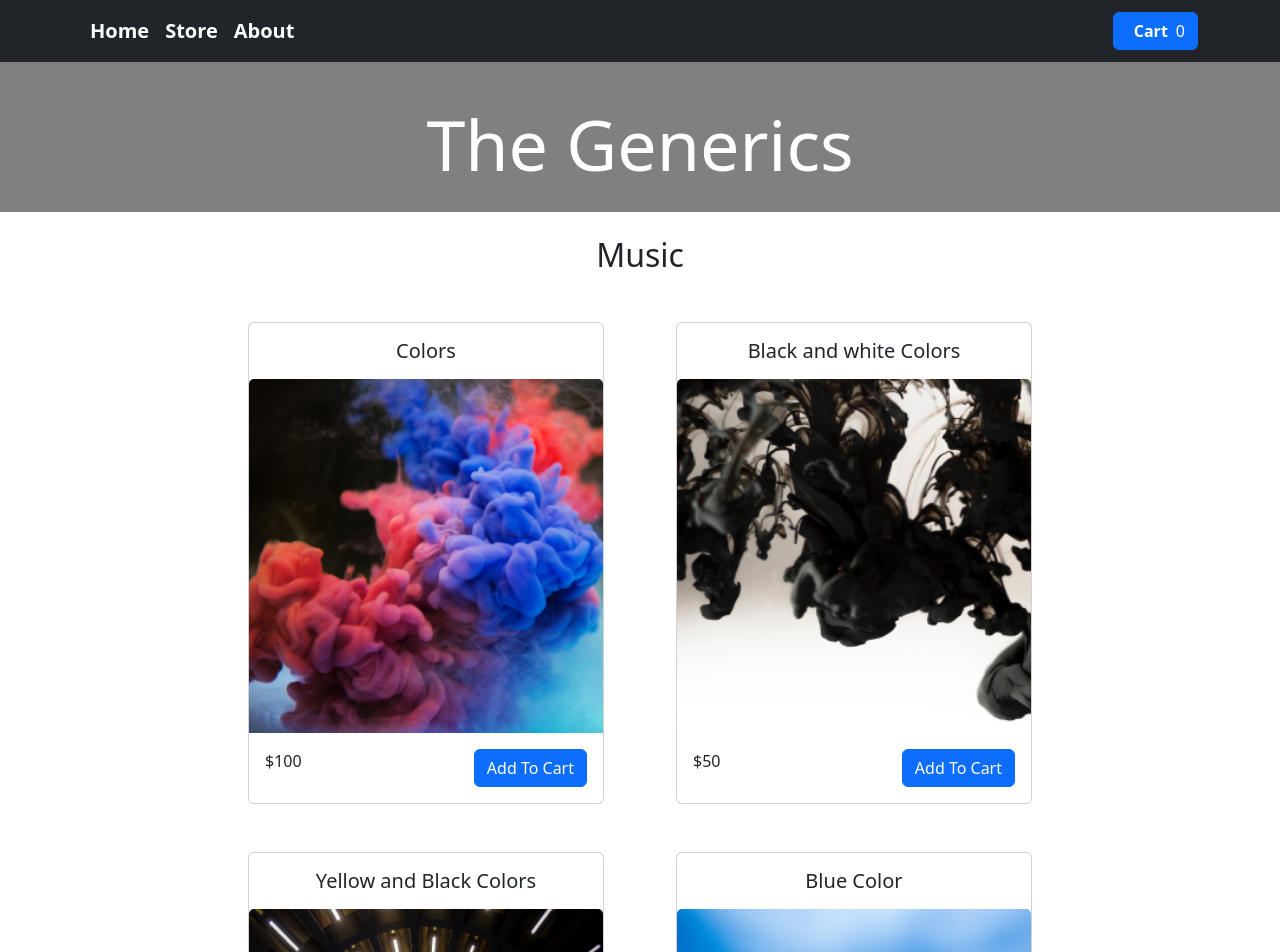
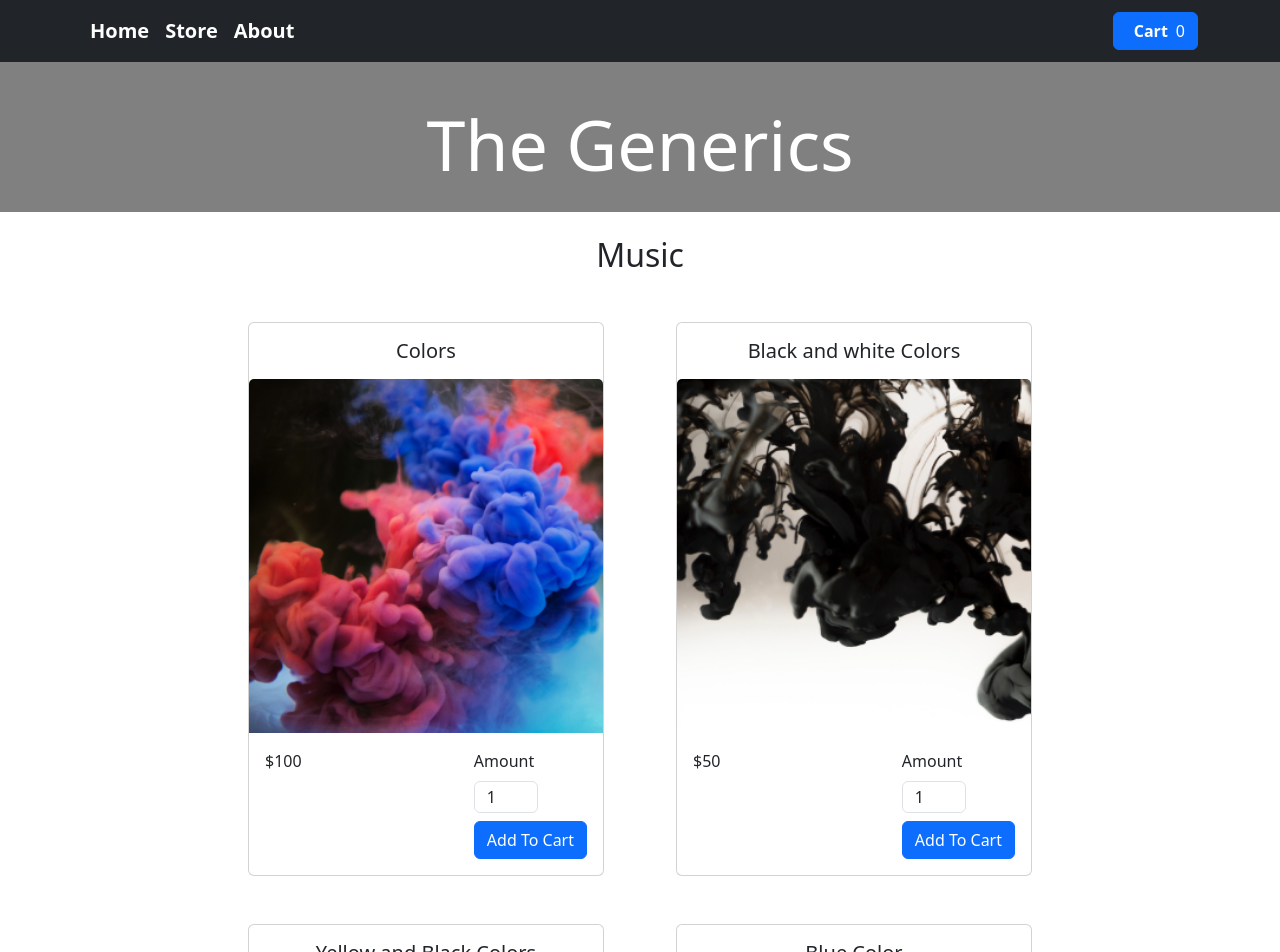
Before and after one commit to MonalisaBasa/REACT_E-com, a React (Create React App) app: page / in a window 1280 px wide. Shown: the top 952 px of the page. Built offline with nearby package versions, Linux system fonts and the light colour scheme.

Commit message:
Item Added into cart without qty

```diff
--- a/src/Components/Body/productsItem.js
+++ b/src/Components/Body/productsItem.js
@@ -1,14 +1,41 @@
-import React from 'react';
+import React, { useContext,useRef } from 'react';
 import './productsItem.css';
 // import ProductsArr from './product';
-import { Button } from 'react-bootstrap';
+import { Button,Form } from 'react-bootstrap';
+import CartContext from '../Store/CartContext';
 
 
 
 
 const ProductsItem = (props) => {
-    const submitHandler = () =>{}
-    console.log(props);
+    const cartCtx = useContext(CartContext);
+
+    const Amountref = useRef();
+
+    const submitHandler = (event) => {
+        event.preventDefault();
+        const Amount = Amountref.current.value;
+        const UpdatedAmount = +Amount;
+        const Title = props.title;
+        const Price = props.price;
+        const id = props.id;
+        const image =`${props.image}`
+        if (UpdatedAmount.trim === 0 || UpdatedAmount < 1 || UpdatedAmount > 10) {
+            return;
+        }
+        const Data = {
+            Title,
+            Price,
+            UpdatedAmount,
+            id,
+            image,
+        };
+       cartCtx.addItem(Data);
+       console.log(cartCtx.items)
+
+    }
+
+    // console.log(props);
     return (
         <div className="col-sm-1 col-md-auto col-lg-4 m-4">
             <div className="card">
@@ -16,7 +43,25 @@ const ProductsItem = (props) => {
                 <img src={props.image} className="card-img-top img" alt={props.title} />
                 <div className="card-body d-flex justify-content-between">
                     <span className="card-text">${props.price}</span>
-                    <Button className="ms-5" onClick={submitHandler}>Add To Cart</Button>
+                    {/* <Button className="ms-5" >Add To Cart</Button> */}
+                    <Form onSubmit={submitHandler}>
+                        <Form.Group className="" controlId="formBasicEmail">
+                            <Form.Label className="ms-5 mt-0">Amount</Form.Label>
+                            <Form.Control
+                                ref={Amountref}
+                                type="number"
+                                min="1"
+                                max="10"
+                                className="ms-5 mb-2"
+                                step="1"
+                                defaultValue="1"
+                                style={{ width: "4rem", height: "2rem" }}
+                           />
+                             <Button type="submit" className="ms-5">
+                                 Add To Cart
+                             </Button>
+                         </Form.Group>
+                     </Form>
                 </div>
             </div>
         </div>
```
Also changed, not shown: src/Components/Cart/Cart.js (added, +109 -0 lines).
